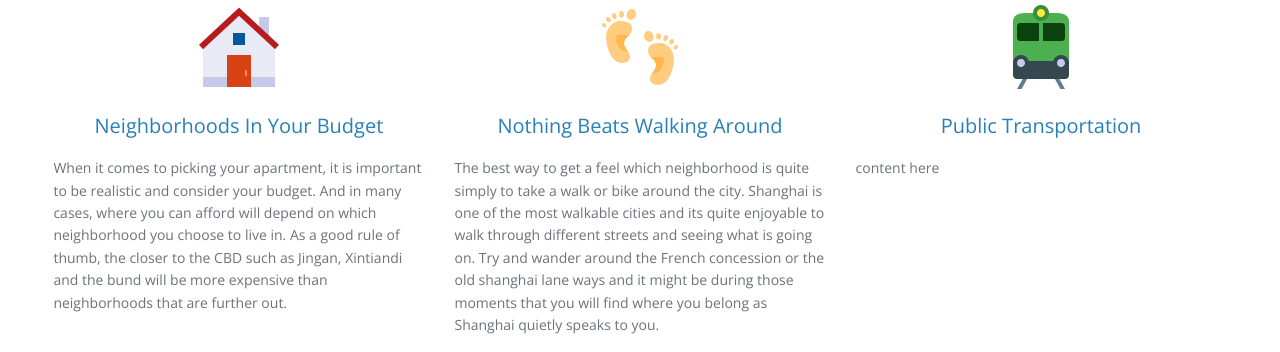
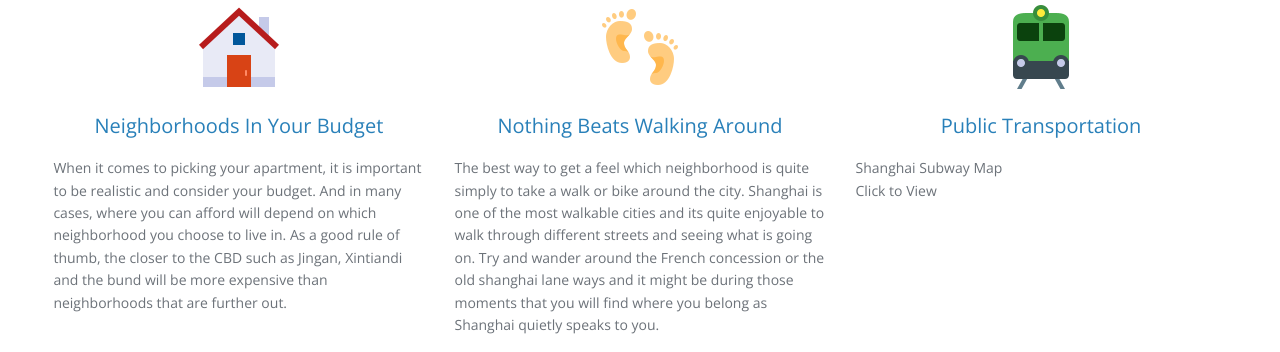
Before and after one commit to songanyi/SHH, a Django app: page /renter-guide/ in a window 1280 px wide. Shown: the part 2115-2467 px from the top of the page. Run offline with Django 3.2, Linux system fonts and the light colour scheme; parts of the project's set-up code (start-up, migrations or seed data) failed here and were passed over; some libraries are stand-ins or nearby versions.

Commit message:
update renter-guide ui

```diff
--- a/SHH/templates/renter-guide.html
+++ b/SHH/templates/renter-guide.html
@@ -134,7 +134,7 @@
       <div class="col-md-4">
         <img src="{% static 'images/icon/icons8-train.png' %}" class="center-block" />
         <h4 class="guide-subheading">Public Transportation</h4>
-        <p>content here
+        <p><a href="http://service.shmetro.com/ien/map1.html"> Shanghai Subway Map<br>Click to View</a>
         </p>
       </div>
 
```
